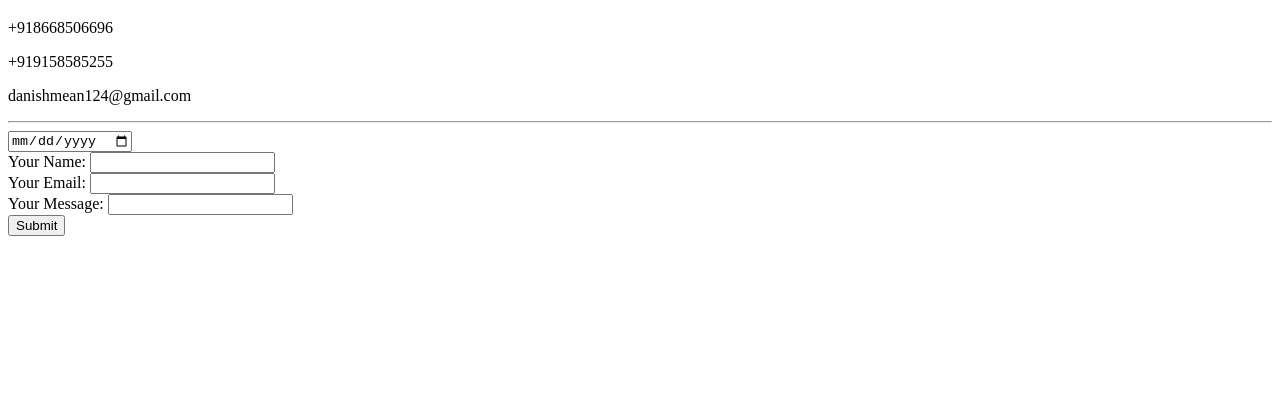
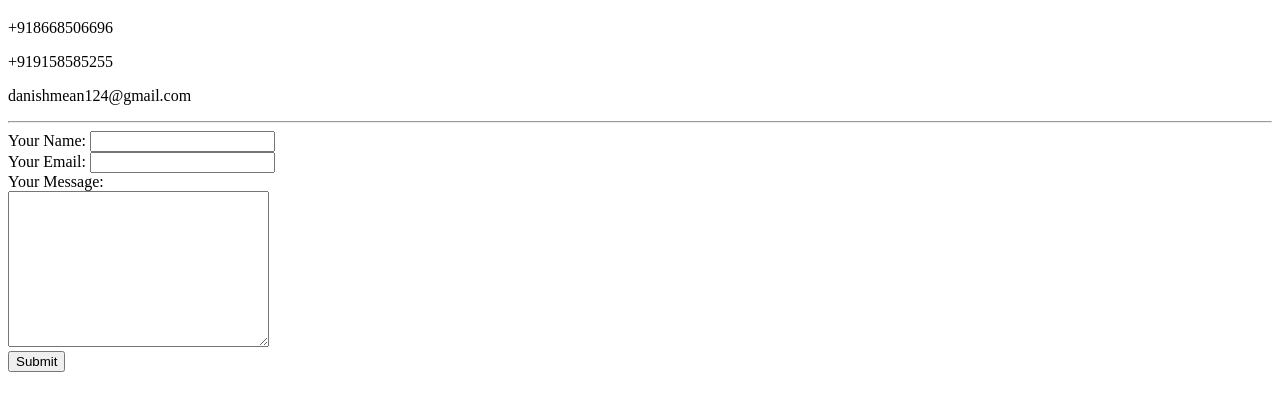
Before and after one commit to danishmean/cv, a plain HTML site: page contact.html in a window 1280 px wide. Shown: the part 61-472 px from the top of the page. Drawn offline with Linux system fonts and the light colour scheme.

Commit message:
Add Initial CV website files

```diff
--- a/contact.html
+++ b/contact.html
@@ -10,14 +10,13 @@
     <p>+919158585255</p>
     <p>danishmean124@gmail.com</p>
     <hr>
-    <form class="" action="index.html" method="post">
-      <input type="date" name="" value=""><br>
+      <form action="mailto:danishmean124@gmail.com" method="post" enctype="text/plain">
       <label>Your Name:</label>
-      <input type="text" name="" value=""><br>
+      <input type="text" name="yourname" value=""><br>
       <label>Your Email:</label>
-      <input type="text" name="" value=""><br>
-      <label>Your Message:</label>
-      <input type="text" name="" value=""><br>
+      <input type="email" name="youremail" value=""><br>
+      <label>Your Message:</label><br>
+      <textarea name="yourmessage" rows="10" cols="30"></textarea><br>
       <input type="submit" name="">
     </form>
 
```
